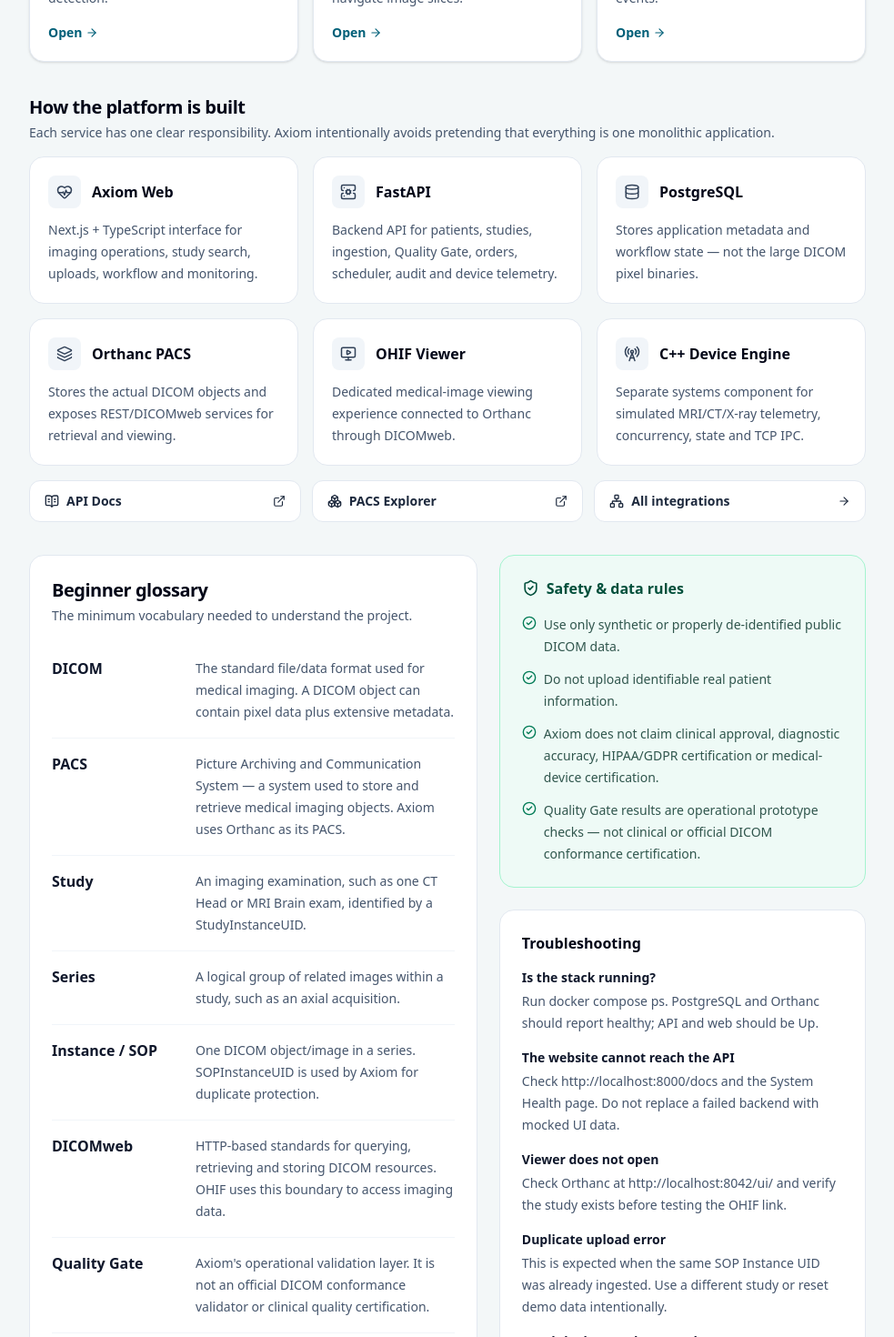
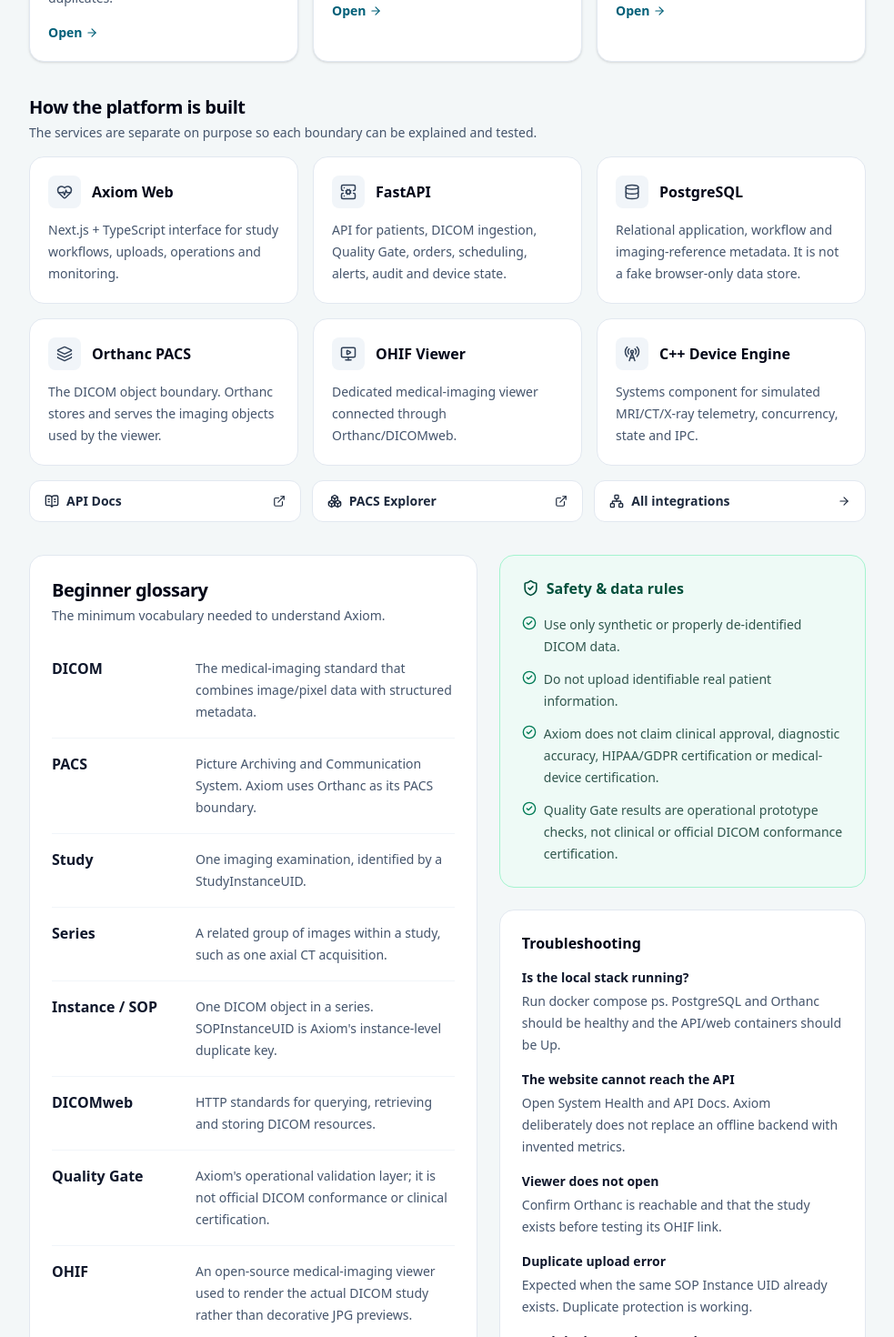
Before and after one commit to Rishikeshsanin/axiom-imaging, a Next.js app in the folder apps/web/: page /help in a window 1280 px wide. Shown: the part 1330-2800 px from the top of the page at 91% size, without its empty margins (292-1275 px from the left). Built offline with nearby package versions, Linux system fonts and the light colour scheme; no server answers.

Commit message:
fix: finalize Help page icons and onboarding

```diff
--- a/apps/web/app/help/page.tsx
+++ b/apps/web/app/help/page.tsx
@@ -6,10 +6,10 @@
   Boxes,
   CheckCircle2,
   CircleHelp,
+  Code2,
   Database,
   ExternalLink,
   FileSearch,
-  Github,
   HeartPulse,
   ImageIcon,
   Layers3,
@@ -26,40 +26,40 @@
 import { PageHeader } from "@/components/page-header";
 
 const steps = [
-  { n: "01", title: "Check the overview", text: "Start on the dashboard to see studies, patients, queue depth, device status, alerts and service health.", href: "/dashboard", icon: Activity },
-  { n: "02", title: "Upload a DICOM study", text: "Use de-identified .dcm/.dicom files. Axiom reads metadata automatically; you do not retype information already inside DICOM.", href: "/upload", icon: UploadCloud },
-  { n: "03", title: "Find the patient & study", text: "The study is mapped into the Patient → Study → Series → Instance hierarchy and becomes searchable in the repositories.", href: "/studies", icon: Search },
-  { n: "04", title: "Review the Quality Gate", text: "Inspect operational validation results such as required identifiers, dimensions, pixel data and duplicate detection.", href: "/studies", icon: ShieldCheck },
-  { n: "05", title: "Open the real viewer", text: "From Study Details, launch OHIF to render the stored DICOM study through Orthanc/DICOMweb and navigate image slices.", href: "/studies", icon: MonitorPlay },
-  { n: "06", title: "Explore operations", text: "Create imaging orders, inspect priority scheduling, monitor devices, and follow alerts and backend audit events.", href: "/operations", icon: Boxes },
+  { n: "01", title: "Check the overview", text: "Start on the dashboard to see studies, patients, queues, device state, alerts and system health.", href: "/dashboard", icon: Activity },
+  { n: "02", title: "Upload a DICOM study", text: "Use synthetic or properly de-identified .dcm/.dicom files. Axiom extracts the metadata already embedded in DICOM.", href: "/upload", icon: UploadCloud },
+  { n: "03", title: "Find the patient and study", text: "Axiom maps the upload into Patient → Study → Series → Instance and makes it searchable.", href: "/studies", icon: Search },
+  { n: "04", title: "Review the Quality Gate", text: "Inspect operational checks for identifiers, modality, dimensions, pixel data, manufacturer metadata and duplicates.", href: "/studies", icon: ShieldCheck },
+  { n: "05", title: "Open the real DICOM viewer", text: "Launch OHIF from Study Details to render the study stored in Orthanc and navigate the image slices.", href: "/studies", icon: MonitorPlay },
+  { n: "06", title: "Explore operations", text: "Create imaging orders, inspect scheduler priority, follow device state, alerts and backend audit events.", href: "/operations", icon: Boxes },
 ];
 
 const architecture = [
-  { title: "Axiom Web", text: "Next.js + TypeScript interface for imaging operations, study search, uploads, workflow and monitoring.", icon: HeartPulse },
-  { title: "FastAPI", text: "Backend API for patients, studies, ingestion, Quality Gate, orders, scheduler, audit and device telemetry.", icon: ServerCog },
-  { title: "PostgreSQL", text: "Stores application metadata and workflow state — not the large DICOM pixel binaries.", icon: Database },
-  { title: "Orthanc PACS", text: "Stores the actual DICOM objects and exposes REST/DICOMweb services for retrieval and viewing.", icon: Layers3 },
-  { title: "OHIF Viewer", text: "Dedicated medical-image viewing experience connected to Orthanc through DICOMweb.", icon: MonitorPlay },
-  { title: "C++ Device Engine", text: "Separate systems component for simulated MRI/CT/X-ray telemetry, concurrency, state and TCP IPC.", icon: RadioTower },
+  { title: "Axiom Web", text: "Next.js + TypeScript interface for study workflows, uploads, operations and monitoring.", icon: HeartPulse },
+  { title: "FastAPI", text: "API for patients, DICOM ingestion, Quality Gate, orders, scheduling, alerts, audit and device state.", icon: ServerCog },
+  { title: "PostgreSQL", text: "Relational application, workflow and imaging-reference metadata. It is not a fake browser-only data store.", icon: Database },
+  { title: "Orthanc PACS", text: "The DICOM object boundary. Orthanc stores and serves the imaging objects used by the viewer.", icon: Layers3 },
+  { title: "OHIF Viewer", text: "Dedicated medical-imaging viewer connected through Orthanc/DICOMweb.", icon: MonitorPlay },
+  { title: "C++ Device Engine", text: "Systems component for simulated MRI/CT/X-ray telemetry, concurrency, state and IPC.", icon: RadioTower },
 ];
 
 const glossary = [
-  ["DICOM", "The standard file/data format used for medical imaging. A DICOM object can contain pixel data plus extensive metadata."],
-  ["PACS", "Picture Archiving and Communication System — a system used to store and retrieve medical imaging objects. Axiom uses Orthanc as its PACS."],
-  ["Study", "An imaging examination, such as one CT Head or MRI Brain exam, identified by a StudyInstanceUID."],
-  ["Series", "A logical group of related images within a study, such as an axial acquisition."],
-  ["Instance / SOP", "One DICOM object/image in a series. SOPInstanceUID is used by Axiom for duplicate protection."],
-  ["DICOMweb", "HTTP-based standards for querying, retrieving and storing DICOM resources. OHIF uses this boundary to access imaging data."],
-  ["Quality Gate", "Axiom's operational validation layer. It is not an official DICOM conformance validator or clinical quality certification."],
-  ["OHIF", "An open-source web medical imaging viewer used here to render the actual DICOM study instead of substituting JPG previews."],
+  ["DICOM", "The medical-imaging standard that combines image/pixel data with structured metadata."],
+  ["PACS", "Picture Archiving and Communication System. Axiom uses Orthanc as its PACS boundary."],
+  ["Study", "One imaging examination, identified by a StudyInstanceUID."],
+  ["Series", "A related group of images within a study, such as one axial CT acquisition."],
+  ["Instance / SOP", "One DICOM object in a series. SOPInstanceUID is Axiom's instance-level duplicate key."],
+  ["DICOMweb", "HTTP standards for querying, retrieving and storing DICOM resources."],
+  ["Quality Gate", "Axiom's operational validation layer; it is not official DICOM conformance or clinical certification."],
+  ["OHIF", "An open-source medical-imaging viewer used to render the actual DICOM study rather than decorative JPG previews."],
 ];
 
 const troubleshooting = [
-  ["Is the stack running?", "Run docker compose ps. PostgreSQL and Orthanc should report healthy; API and web should be Up."],
-  ["The website cannot reach the API", "Check http://localhost:8000/docs and the System Health page. Do not replace a failed backend with mocked UI data."],
-  ["Viewer does not open", "Check Orthanc at http://localhost:8042/ui/ and verify the study exists before testing the OHIF link."],
-  ["Duplicate upload error", "This is expected when the same SOP Instance UID was already ingested. Use a different study or reset demo data intentionally."],
-  ["Need the known demo study?", "Generate it with python scripts/generate_sample_dicom.py, then upload all 12 CT_*.dcm files together."],
+  ["Is the local stack running?", "Run docker compose ps. PostgreSQL and Orthanc should be healthy and the API/web containers should be Up."],
+  ["The website cannot reach the API", "Open System Health and API Docs. Axiom deliberately does not replace an offline backend with invented metrics."],
+  ["Viewer does not open", "Confirm Orthanc is reachable and that the study exists before testing its OHIF link."],
+  ["Duplicate upload error", "Expected when the same SOP Instance UID already exists. Duplicate protection is working."],
+  ["Need the known demo study?", "Run python scripts/generate_sample_dicom.py and upload all 12 generated CT_*.dcm files together."],
 ];
 
 export default function HelpPage() {
@@ -71,11 +71,11 @@
     <>
       <PageHeader
         title="Help & Product Guide"
-        description="New to Axiom Imaging? Start here. This guide explains what the platform is, how the imaging workflow works, what each service does, how to use the demo safely, and where to go when something fails."
+        description="New to Axiom Imaging? Start here. This guide explains what the platform is, how the imaging workflow works, how to run the demo safely, what each service does, and where to look when something fails."
         action={
           <div className="flex flex-wrap gap-2">
             <Link href="/upload" className="inline-flex items-center gap-2 rounded-lg bg-cyan-800 px-4 py-2.5 text-sm font-semibold text-white transition hover:bg-cyan-900"><UploadCloud size={16}/>Start with an upload</Link>
-            <a href={githubUrl} target="_blank" rel="noreferrer" className="inline-flex items-center gap-2 rounded-lg border border-slate-300 bg-white px-4 py-2.5 text-sm font-semibold text-slate-800 transition hover:bg-slate-50"><Github size={16}/>Repository<ExternalLink size={13}/></a>
+            <a href={githubUrl} target="_blank" rel="noreferrer" className="inline-flex items-center gap-2 rounded-lg border border-slate-300 bg-white px-4 py-2.5 text-sm font-semibold text-slate-800 transition hover:bg-slate-50"><Code2 size={16}/>Repository<ExternalLink size={13}/></a>
           </div>
         }
       />
@@ -84,16 +84,14 @@
         <div className="grid gap-8 lg:grid-cols-[1.25fr_0.75fr] lg:items-center">
           <div>
             <div className="inline-flex items-center gap-2 rounded-full border border-cyan-200 bg-cyan-50 px-3 py-1 text-xs font-bold uppercase tracking-[0.12em] text-cyan-800"><CircleHelp size={14}/>Start here</div>
-            <h2 className="mt-4 max-w-3xl text-2xl font-semibold tracking-tight text-slate-950 md:text-3xl">Axiom Imaging connects the full lifecycle of a medical-imaging study.</h2>
-            <p className="mt-4 max-w-3xl text-sm leading-7 text-slate-600 md:text-[15px]">In plain language: staff can upload a de-identified medical scan, Axiom reads the DICOM metadata, stores the original imaging objects in Orthanc, organizes them under the correct patient/study/series, checks operational quality, makes the study searchable, and opens the actual images in OHIF. The operations layer also models imaging orders, scheduling, devices, alerts and audit events.</p>
-            <div className="mt-5 flex flex-wrap gap-2 text-xs font-semibold text-slate-600">
-              {["Real DICOM ingestion", "Orthanc PACS", "OHIF viewer", "PostgreSQL hierarchy", "Quality Gate", "C++ systems layer"].map((item) => <span key={item} className="rounded-full border border-slate-200 bg-slate-50 px-3 py-1.5">{item}</span>)}
-            </div>
+            <h2 className="mt-4 max-w-3xl text-2xl font-semibold tracking-tight text-slate-950 md:text-3xl">Axiom Imaging connects the lifecycle of a medical-imaging study.</h2>
+            <p className="mt-4 max-w-3xl text-sm leading-7 text-slate-600 md:text-[15px]">In plain language: upload a de-identified scan, let Axiom read its DICOM metadata, store the imaging objects in Orthanc, organize the patient/study/series hierarchy, run operational quality checks, make the study searchable, and open the actual images in OHIF. The operations layer adds imaging orders, scheduling, devices, alerts and traceable events.</p>
+            <div className="mt-5 flex flex-wrap gap-2 text-xs font-semibold text-slate-600">{["Real DICOM ingestion", "Orthanc PACS", "OHIF viewer", "PostgreSQL hierarchy", "Quality Gate", "C++ systems layer"].map((item) => <span key={item} className="rounded-full border border-slate-200 bg-slate-50 px-3 py-1.5">{item}</span>)}</div>
           </div>
           <div className="rounded-2xl border border-slate-200 bg-slate-950 p-5 text-slate-100 shadow-lg shadow-slate-200/40">
-            <div className="text-xs font-bold uppercase tracking-[0.15em] text-cyan-300">Core hierarchy</div>
+            <div className="text-xs font-bold uppercase tracking-[0.15em] text-cyan-300">Core imaging hierarchy</div>
             <div className="mt-5 space-y-3">
-              {[ [UserRound, "Patient"], [FileSearch, "Study"], [Layers3, "Series"], [ImageIcon, "Instance / image"] ].map(([Icon, label], index) => {
+              {[[UserRound, "Patient"], [FileSearch, "Study"], [Layers3, "Series"], [ImageIcon, "Instance / image"]].map(([Icon, label], index) => {
                 const IconComponent = Icon as typeof UserRound;
                 return <div key={String(label)}><div className="flex items-center gap-3 rounded-xl border border-white/10 bg-white/[0.06] px-4 py-3"><IconComponent size={17} className="text-cyan-300"/><span className="font-semibold">{String(label)}</span></div>{index < 3 && <div className="ml-6 h-3 border-l border-cyan-400/40"/>}</div>;
               })}
@@ -103,17 +101,15 @@
       </section>
 
       <section className="mt-8">
-        <div className="mb-4"><h2 className="text-xl font-semibold tracking-tight text-slate-950">Quick start: the 6-step demo</h2><p className="mt-1 text-sm text-slate-600">Use this exact path when demonstrating Axiom Imaging to a new user or interviewer.</p></div>
+        <div className="mb-4"><h2 className="text-xl font-semibold tracking-tight text-slate-950">Quick start: the 6-step demo</h2><p className="mt-1 text-sm text-slate-600">This is the recommended first-time-user and interview demonstration path.</p></div>
         <div className="grid gap-4 md:grid-cols-2 xl:grid-cols-3">
           {steps.map(({ n, title, text, href, icon: Icon }) => <Link key={n} href={href} className="group rounded-2xl border border-slate-200 bg-white p-5 shadow-sm transition hover:-translate-y-0.5 hover:border-cyan-300 hover:shadow-md"><div className="flex items-start justify-between gap-4"><div className="grid size-10 place-items-center rounded-xl bg-cyan-50 text-cyan-800"><Icon size={19}/></div><span className="font-mono text-xs font-bold text-slate-300">{n}</span></div><h3 className="mt-4 font-semibold text-slate-950">{title}</h3><p className="mt-2 text-sm leading-6 text-slate-600">{text}</p><div className="mt-4 inline-flex items-center gap-1 text-sm font-semibold text-cyan-800">Open <ArrowRight size={14} className="transition group-hover:translate-x-0.5"/></div></Link>)}
         </div>
       </section>
 
       <section className="mt-9">
-        <div className="mb-4"><h2 className="text-xl font-semibold tracking-tight text-slate-950">How the platform is built</h2><p className="mt-1 text-sm text-slate-600">Each service has one clear responsibility. Axiom intentionally avoids pretending that everything is one monolithic application.</p></div>
-        <div className="grid gap-4 sm:grid-cols-2 xl:grid-cols-3">
-          {architecture.map(({ title, text, icon: Icon }) => <article key={title} className="rounded-2xl border border-slate-200 bg-white p-5"><div className="flex items-center gap-3"><div className="grid size-9 place-items-center rounded-lg bg-slate-100 text-slate-700"><Icon size={18}/></div><h3 className="font-semibold text-slate-950">{title}</h3></div><p className="mt-3 text-sm leading-6 text-slate-600">{text}</p></article>)}
-        </div>
+        <div className="mb-4"><h2 className="text-xl font-semibold tracking-tight text-slate-950">How the platform is built</h2><p className="mt-1 text-sm text-slate-600">The services are separate on purpose so each boundary can be explained and tested.</p></div>
+        <div className="grid gap-4 sm:grid-cols-2 xl:grid-cols-3">{architecture.map(({ title, text, icon: Icon }) => <article key={title} className="rounded-2xl border border-slate-200 bg-white p-5"><div className="flex items-center gap-3"><div className="grid size-9 place-items-center rounded-lg bg-slate-100 text-slate-700"><Icon size={18}/></div><h3 className="font-semibold text-slate-950">{title}</h3></div><p className="mt-3 text-sm leading-6 text-slate-600">{text}</p></article>)}</div>
         <div className="mt-4 grid gap-3 sm:grid-cols-3">
           <a href={`${apiUrl}/docs`} target="_blank" rel="noreferrer" className="inline-flex items-center justify-between rounded-xl border border-slate-200 bg-white px-4 py-3 text-sm font-semibold text-slate-800 hover:border-cyan-300"><span className="inline-flex items-center gap-2"><BookOpenText size={16}/>API Docs</span><ExternalLink size={14}/></a>
           <a href={`${orthancUrl}/ui/`} target="_blank" rel="noreferrer" className="inline-flex items-center justify-between rounded-xl border border-slate-200 bg-white px-4 py-3 text-sm font-semibold text-slate-800 hover:border-cyan-300"><span className="inline-flex items-center gap-2"><Boxes size={16}/>PACS Explorer</span><ExternalLink size={14}/></a>
@@ -123,39 +119,24 @@
 
       <section className="mt-9 grid gap-6 xl:grid-cols-[1.1fr_0.9fr]">
         <div className="rounded-2xl border border-slate-200 bg-white p-6">
-          <h2 className="text-xl font-semibold tracking-tight text-slate-950">Beginner glossary</h2>
-          <p className="mt-1 text-sm text-slate-600">The minimum vocabulary needed to understand the project.</p>
-          <div className="mt-5 divide-y divide-slate-100">
-            {glossary.map(([term, definition]) => <div key={term} className="grid gap-2 py-4 sm:grid-cols-[150px_1fr]"><dt className="font-semibold text-slate-900">{term}</dt><dd className="text-sm leading-6 text-slate-600">{definition}</dd></div>)}
-          </div>
+          <h2 className="text-xl font-semibold tracking-tight text-slate-950">Beginner glossary</h2><p className="mt-1 text-sm text-slate-600">The minimum vocabulary needed to understand Axiom.</p>
+          <dl className="mt-5 divide-y divide-slate-100">{glossary.map(([term, definition]) => <div key={term} className="grid gap-2 py-4 sm:grid-cols-[150px_1fr]"><dt className="font-semibold text-slate-900">{term}</dt><dd className="text-sm leading-6 text-slate-600">{definition}</dd></div>)}</dl>
         </div>
-
         <div className="space-y-6">
           <section className="rounded-2xl border border-emerald-200 bg-emerald-50/60 p-6">
             <div className="flex items-center gap-2 text-emerald-900"><ShieldCheck size={19}/><h2 className="font-semibold">Safety & data rules</h2></div>
-            <ul className="mt-4 space-y-3 text-sm leading-6 text-emerald-950/80">
-              {["Use only synthetic or properly de-identified public DICOM data.", "Do not upload identifiable real patient information.", "Axiom does not claim clinical approval, diagnostic accuracy, HIPAA/GDPR certification or medical-device certification.", "Quality Gate results are operational prototype checks — not clinical or official DICOM conformance certification."].map((item) => <li key={item} className="flex gap-2"><CheckCircle2 className="mt-0.5 shrink-0 text-emerald-700" size={16}/><span>{item}</span></li>)}
-            </ul>
+            <ul className="mt-4 space-y-3 text-sm leading-6 text-emerald-950/80">{["Use only synthetic or properly de-identified DICOM data.", "Do not upload identifiable real patient information.", "Axiom does not claim clinical approval, diagnostic accuracy, HIPAA/GDPR certification or medical-device certification.", "Quality Gate results are operational prototype checks, not clinical or official DICOM conformance certification."].map((item) => <li key={item} className="flex gap-2"><CheckCircle2 className="mt-0.5 shrink-0 text-emerald-700" size={16}/><span>{item}</span></li>)}</ul>
           </section>
-
           <section className="rounded-2xl border border-slate-200 bg-white p-6">
-            <h2 className="font-semibold text-slate-950">Troubleshooting</h2>
-            <div className="mt-4 space-y-4">{troubleshooting.map(([title, text]) => <div key={title}><h3 className="text-sm font-semibold text-slate-900">{title}</h3><p className="mt-1 text-sm leading-6 text-slate-600">{text}</p></div>)}</div>
+            <h2 className="font-semibold text-slate-950">Troubleshooting</h2><div className="mt-4 space-y-4">{troubleshooting.map(([title, text]) => <div key={title}><h3 className="text-sm font-semibold text-slate-900">{title}</h3><p className="mt-1 text-sm leading-6 text-slate-600">{text}</p></div>)}</div>
           </section>
         </div>
       </section>
 
       <section className="mt-9 overflow-hidden rounded-2xl border border-slate-200 bg-slate-950 p-6 text-white md:p-8">
         <div className="grid gap-7 lg:grid-cols-[1fr_auto] lg:items-center">
-          <div>
-            <div className="text-xs font-bold uppercase tracking-[0.16em] text-cyan-300">Creator & business contact</div>
-            <h2 className="mt-3 text-2xl font-semibold tracking-tight">Rishikesh Munnaluri</h2>
-            <p className="mt-2 max-w-2xl text-sm leading-6 text-slate-300">Axiom Imaging is an independent educational and research software-engineering project. For project discussions, collaboration, internship/recruiting conversations or technical questions, use the contact links below.</p>
-          </div>
-          <div className="flex flex-wrap gap-2 lg:justify-end">
-            <a href="mailto:rishikeshsanin@gmail.com" className="inline-flex items-center gap-2 rounded-lg bg-white px-4 py-2.5 text-sm font-semibold text-slate-950 transition hover:bg-cyan-50"><Mail size={16}/>rishikeshsanin@gmail.com</a>
-            <a href="https://github.com/Rishikeshsanin" target="_blank" rel="noreferrer" className="inline-flex items-center gap-2 rounded-lg border border-white/20 bg-white/[0.06] px-4 py-2.5 text-sm font-semibold text-white transition hover:bg-white/[0.12]"><Github size={16}/>@Rishikeshsanin<ExternalLink size={13}/></a>
-          </div>
+          <div><div className="text-xs font-bold uppercase tracking-[0.16em] text-cyan-300">Creator & business contact</div><h2 className="mt-3 text-2xl font-semibold tracking-tight">Rishikesh Munnaluri</h2><p className="mt-2 max-w-2xl text-sm leading-6 text-slate-300">Axiom Imaging is an independent educational and research software-engineering project. For collaboration, internship/recruiting conversations or technical questions, use the contact links here.</p></div>
+          <div className="flex flex-wrap gap-2 lg:justify-end"><a href="mailto:rishikeshsanin@gmail.com" className="inline-flex items-center gap-2 rounded-lg bg-white px-4 py-2.5 text-sm font-semibold text-slate-950 transition hover:bg-cyan-50"><Mail size={16}/>rishikeshsanin@gmail.com</a><a href="https://github.com/Rishikeshsanin" target="_blank" rel="noreferrer" className="inline-flex items-center gap-2 rounded-lg border border-white/20 bg-white/[0.06] px-4 py-2.5 text-sm font-semibold text-white transition hover:bg-white/[0.12]"><Code2 size={16}/>@Rishikeshsanin<ExternalLink size={13}/></a></div>
         </div>
       </section>
     </>
```
